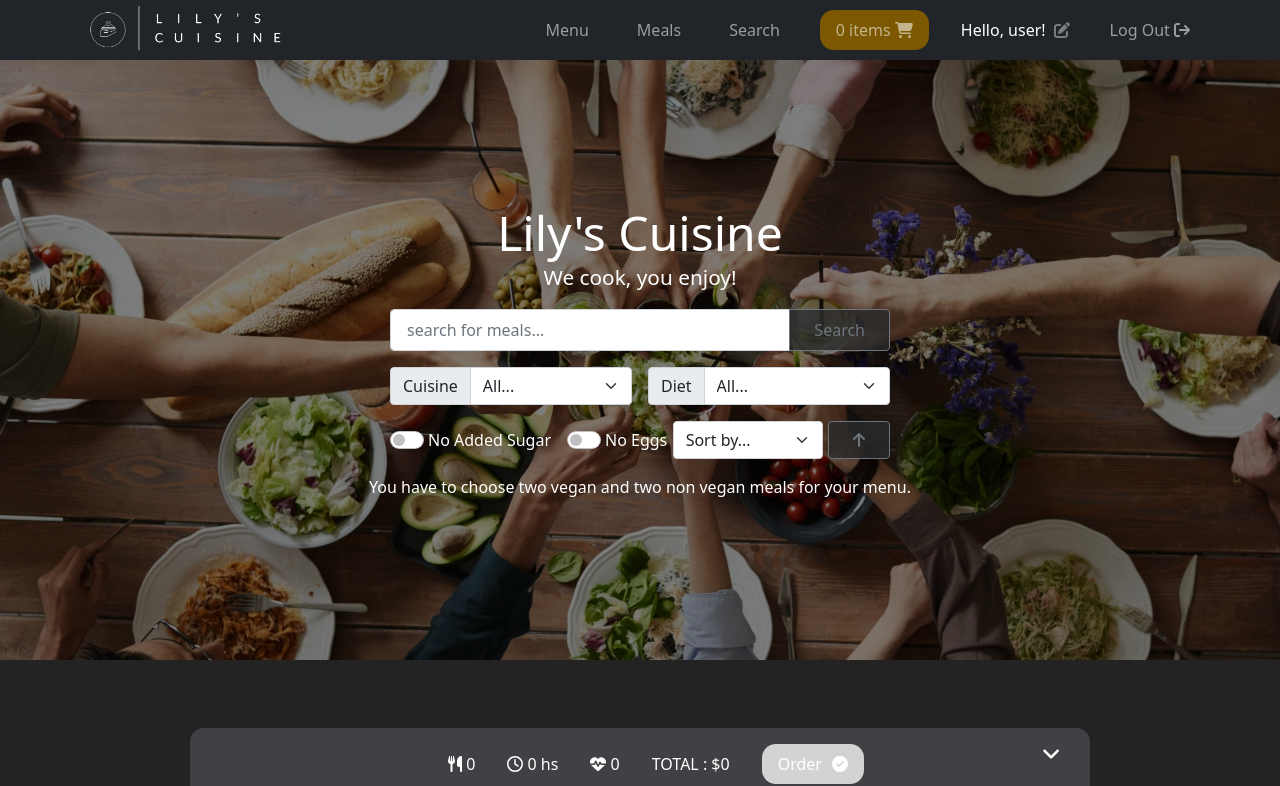
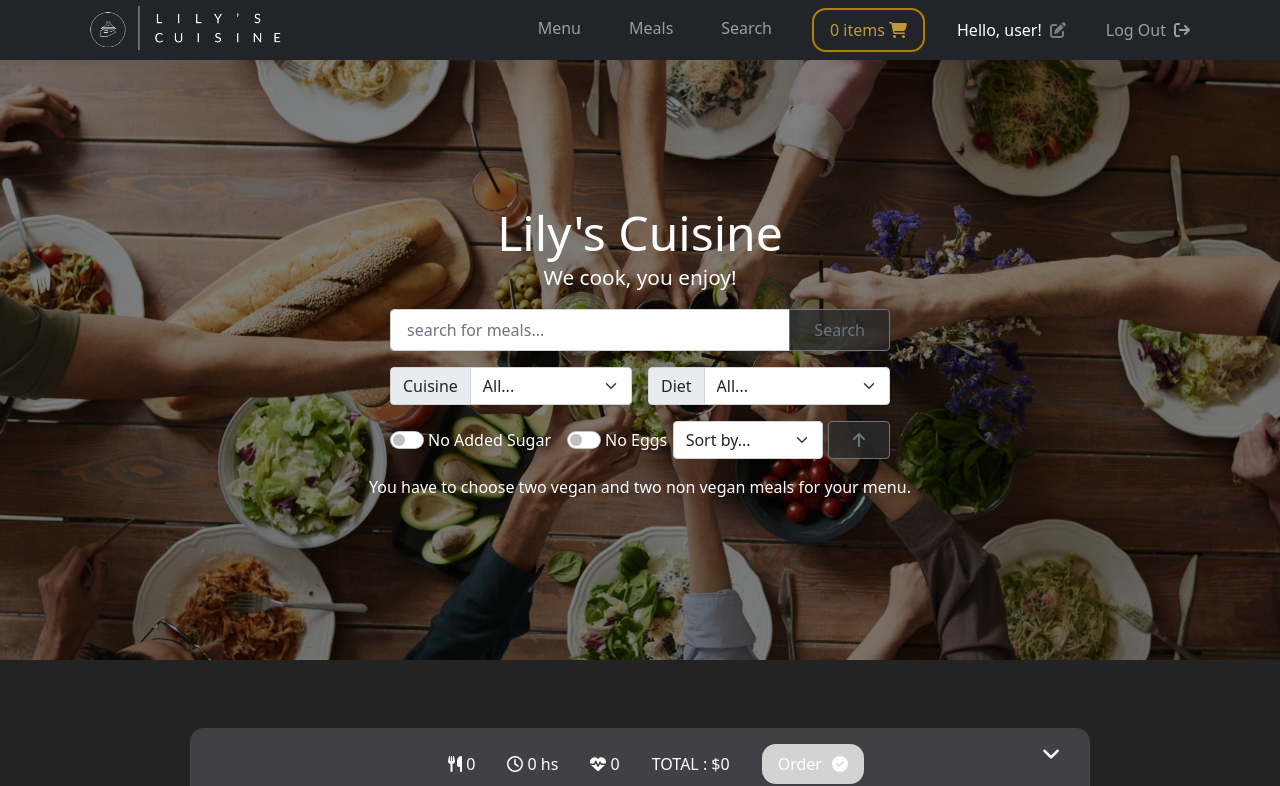
Before and after one commit to DeboraBucci/alkemy-challenge-react, a React (Create React App) app: page / in a window 1280 px wide. Shown: the top 786 px of the page. Built offline with nearby package versions, Linux system fonts and the light colour scheme; sample sign-in values are in the browser's storage.

Commit message:
add styles to the logout button, and change the cart link to a button, and its styles to have a border and color of the same color, and a transparent background

```diff
--- a/src/components/navbar/BootstrapNavbar.js
+++ b/src/components/navbar/BootstrapNavbar.js
@@ -31,7 +31,7 @@ const BootstrapNavbar = ({ onLogout, onOpenCart }) => {
             <Nav.Link href="#meals">Meals</Nav.Link>
             <Nav.Link href="#search">Search</Nav.Link>
 
-            <Nav.Link
+            <button
               className={classes.cart}
               onClick={onOpenCart}
               eventKey={2}
@@ -39,7 +39,7 @@ const BootstrapNavbar = ({ onLogout, onOpenCart }) => {
             >
               {cartCtx.totalDishes.length} items{" "}
               <FontAwesomeIcon icon={faCartShopping} />
-            </Nav.Link>
+            </button>
 
             <UserName />
 
--- a/src/components/navbar/BootstrapNavbar.module.css
+++ b/src/components/navbar/BootstrapNavbar.module.css
@@ -19,7 +19,9 @@
 }
 
 .cart {
-  background-color: rgb(var(--darkest-main));
+  background-color: transparent;
+  border: 2px solid rgb(var(--main));
+  color: rgb(var(--light-main)) !important;
 
   border-radius: 14px;
   padding: 0.5rem 1rem !important;
@@ -27,6 +29,7 @@
 
 .cart:hover {
   background-color: rgb(var(--main));
+  color: white !important;
 }
 
 @media (max-width: 1000px) {
@@ -34,3 +37,10 @@
     height: auto;
   }
 }
+
+.logout {
+  display: flex !important;
+  align-items: center;
+  justify-content: center;
+  gap: 0.5rem;
+}
```
